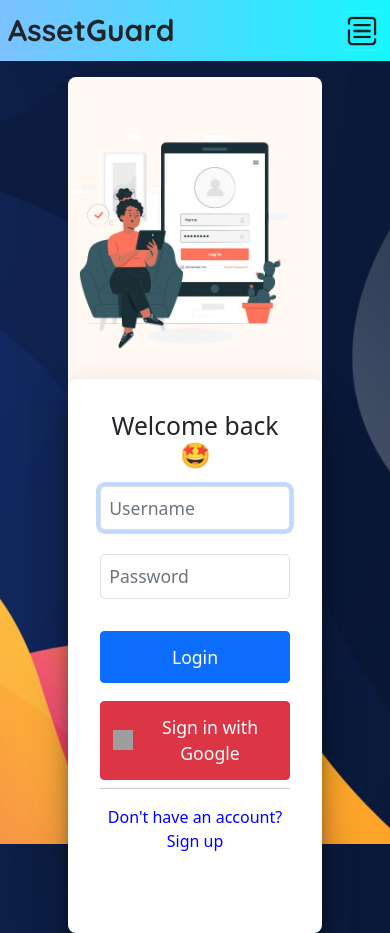
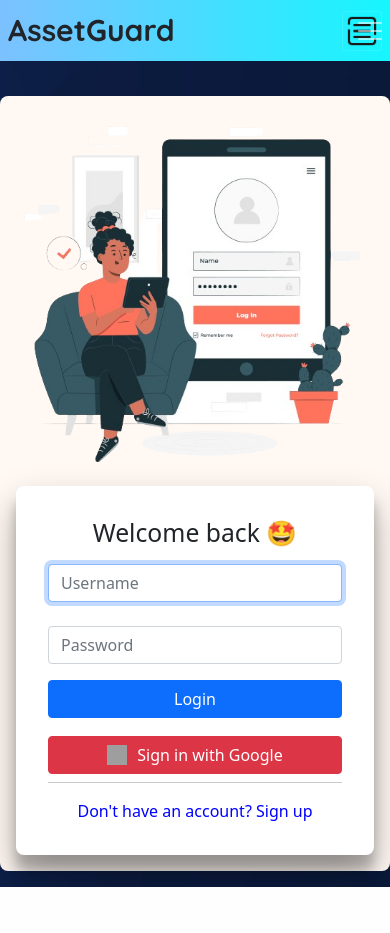
Before and after one commit to itsrahulg/Asset-management-and-tracking-system-, a Django app: page /login in a window 390 px wide. After the commit the page ends 887 px from the top, so only its background shows below. Run offline with Django 5.2, Linux system fonts and the light colour scheme; grey boxes are pictures that could not be loaded.

Commit message:
improved form responsiveness

```diff
--- a/Project/AMTSapp/templates/AMTSapp/login.html
+++ b/Project/AMTSapp/templates/AMTSapp/login.html
@@ -22,9 +22,8 @@
         <div class="container-fluid nav-bg">
             <a class="logo-text" href="#">AssetGuard</a>
             <button class="navbar-toggler" type="button" data-bs-toggle="collapse" data-bs-target="#navbarsExample03" aria-controls="navbarsExample03" aria-expanded="false" aria-label="Toggle navigation">
-                <span class=""></span>
+                <span class="navbar-toggler-icon"></span>
             </button>
-
             <div class="collapse navbar-collapse" id="navbarsExample03">
                 <div class="ms-auto d-flex align-items-start flex-column flex-sm-row">
                     <a href="{% url '' %}" class="btn login-button me-2">Home</a>
@@ -34,49 +33,37 @@
         </div>
     </nav>
 
-
-    <div class="container my-3 login-box" style="background-color: #FFF8F3; /* Cream color */">
+    <div class="container my-3 login-box">
         <div class="row">
-            <div class="col-md-6 d-flex justify-content-md-center order-md-2">
+            <div class="col-md-6 order-md-2 d-flex justify-content-center">
                 <img src="{% static 'images/login-img.png' %}" alt="Image Description" class="img-fluid custom-img">
             </div>
-            <div class="col-md-6 order-md-1">
-                <div class="login-form" style="background-color: white; padding: 2rem; border-radius: 8px; width: 100%; max-width: 400px; margin: auto;">
+            <div class="col-md-6 order-md-1 d-flex align-items-center">
+                <div class="login-form">
                     <h2 class="text-center mb-3"> Welcome back 🤩</h2>
                     <form method="post" class="needs-validation" novalidate>
                         {% csrf_token %}
                         <div class="form-group">
                             {{ form.username }}
-
                         </div>
                         <div class="form-group mt-4">
                             {{ form.password }}
-
                         </div>
                         <button type="submit" class="btn btn-primary mt-3 mb-2" style="width: 100%;">Login</button>
-
-                        <!-- Google Sign-In Button -->
-                        <a href="{% url 'google_login' %}" class="btn btn-danger" style="width: 100%; display: flex; align-items: center; justify-content: center; margin-top: 10px;">
-                            <img src="https://developers.google.com/identity/images/g-logo.png" alt="Google Logo" style="width: 20px; height: 20px; margin-right: 10px;">
+                        <a href="{% url 'google_login' %}" class="btn btn-danger google-signin-btn">
+                            <img src="https://developers.google.com/identity/images/g-logo.png" alt="Google Logo" class="google-logo">
                             Sign in with Google
                         </a>
-
                         <hr class="my-2 mb-3">
-
                         <div class="text-center mt-3">
-                            <a href="{% url 'signup' %}" style="color: blue; text-decoration: none;">Don't have an account? Sign up</a>
+                            <a href="{% url 'signup' %}" class="signup-link">Don't have an account? Sign up</a>
                         </div>
-
-
-
                     </form>
                 </div>
             </div>
         </div>
     </div>
 
-    <br>
-    <br>
 
 
 
--- a/Project/static/css/login.css
+++ b/Project/static/css/login.css
@@ -1,34 +1,36 @@
-*{
+/* Reset CSS */
+* {
     box-sizing: border-box;
     margin: 0;
     padding: 0;
-
 }
 
-
-
-body{
+/* Body Styles */
+body {
     background-image: url('/static/images/indexbg.jpg');
     background-size: cover;
     background-repeat: no-repeat;
     background-attachment: fixed;
-    height: 100vh;
-
+    min-height: 100vh;
+    padding-top: 5rem;
 }
 
+/* Navbar Styles */
 .navbar {
+    position: fixed;
+    top: 0;
+    width: 100%;
+    z-index: 1000;
     margin: 0;
     padding: 0;
 }
 
-.nav-bg{
+.nav-bg {
     background: rgb(124,193,255);
     background: linear-gradient(90deg, rgba(124,193,255,1) 0%, rgba(22,246,255,1) 100%);
-    padding:0.5rem;
-    margin:0px;
+    padding: 0.5rem;
+}
 
-
-}
 .navbar-toggler {
     background-image: url("/static/images/hamburger_menu.png");
     background-size: contain;
@@ -37,29 +39,25 @@
     height: 40px;
 }
 
-
-.logo-text{
-
+.logo-text {
     font-family: "Quicksand", sans-serif;
     font-optical-sizing: auto;
     font-size: 30px;
     font-weight: 700;
-    color:black;
+    color: black;
     margin-right: auto;
     text-decoration: none;
     color: inherit;
-
 }
 
 .logo-text:hover {
-    color: inherit; /* Keep the same color on hover */
-    text-decoration: none; /* Keep the underline removed on hover */
+    color: inherit;
+    text-decoration: none;
 }
 
-.login-button,.signup-button{
-
-    color:whitesmoke;
-    padding:5px 10px 5px ;
+.login-button, .signup-button {
+    color: whitesmoke;
+    padding: 5px 10px;
     border-radius: 10px;
     font-size: 25px;
     font-family: 'Gill Sans', 'Gill Sans MT', Calibri, 'Trebuchet MS', sans-serif;
@@ -67,91 +65,66 @@
     margin-right: 35px;
     transition: 0.5s;
     background: none;
-    background-color: #478CCF ;
+    background-color: #478CCF;
     margin-bottom: 0.5rem;
-
 }
 
-.login-button:hover{
-
-    background-color:whitesmoke;
-    padding:5px 10px 5px ;
-    border-radius: 10px;
-    color:black;
-    font-size: 25px;
-    font-family: 'Gill Sans', 'Gill Sans MT', Calibri, 'Trebuchet MS', sans-serif;
-    font-weight: 300;
+.login-button:hover, .signup-button:hover {
+    background-color: whitesmoke;
+    color: black;
     border-color: blue;
-
-
 }
 
-
-.signup-button:hover{
-
-    background-color: whitesmoke;
-    padding:5px 10px 5px ;
-    border-radius: 10px;
-    color:black;
-    font-size: 25px;
-    font-family: 'Gill Sans', 'Gill Sans MT', Calibri, 'Trebuchet MS', sans-serif;
-    font-weight: 300;
-    border-color: blue;
-
-}
-.login-box{
-    height: 87%;
-    width: 65%;
-    background-color: white;
+/* Login Box Styles */
+.login-box {
+    background-color: #FFF8F3;
     border-radius: 8px;
-    padding: 3rem 0;
+    padding: 1rem; /* Adjusted to account for fixed navbar */
 }
 
 .custom-img {
-    max-width: 100%; /* Adjust the size as needed */
-    height: 90%;   /* Maintain aspect ratio */
-}
-
-.needs-validation {
-    margin-bottom: 3rem; /* Increase space below the form */
-}
-
-
-
-
-.login-box .form-group {
-    margin-bottom: 1rem; /* Adjust margin as needed */
+    max-width: 100%;
+    height: auto;
 }
 
 .login-form {
     background-color: white;
+    padding: 2rem;
     border-radius: 8px;
-    padding: 2rem;
     box-shadow: rgba(0, 0, 0, 0.3) 0px 19px 38px, rgba(0, 0, 0, 0.22) 0px 15px 12px;
     width: 100%;
-    max-width: 400px;
+    max-width: 500px;
+    margin: auto;
 }
 
-.login-form .form-group input {
-    font-size: 1.1rem;
-    padding: 0.5rem;
-    border-radius: 5px;
-    border: 1px solid #ddd;
-
-}
-
-.login-form .btn {
-    font-size: 1.1rem;
-    padding: 0.75rem;
-}
-
-.login-form .btn-danger {
+.google-signin-btn {
+    width: 100%;
     display: flex;
     align-items: center;
     justify-content: center;
+    margin-top: 10px;
+}
+
+.google-logo {
+    width: 20px;
+    height: 20px;
+    margin-right: 10px;
+}
+
+.signup-link {
+    color: blue;
     text-decoration: none;
 }
 
-.login-form .invalid-feedback {
-    display: block;
+@media (max-width: 767.98px) {
+    .login-box {
+        padding: 1rem;
+    }
+    .custom-img {
+        order: -1; /* Move image to top */
+        margin-bottom: 1rem;
+    }
+    .login-form {
+        max-width: 100%;
+    }
 }
```
Also changed, not shown: Project/AMTSapp/templates/AMTSapp/signup.html (+4 -13 lines), Project/static/css/signup.css (+27 -55 lines).
